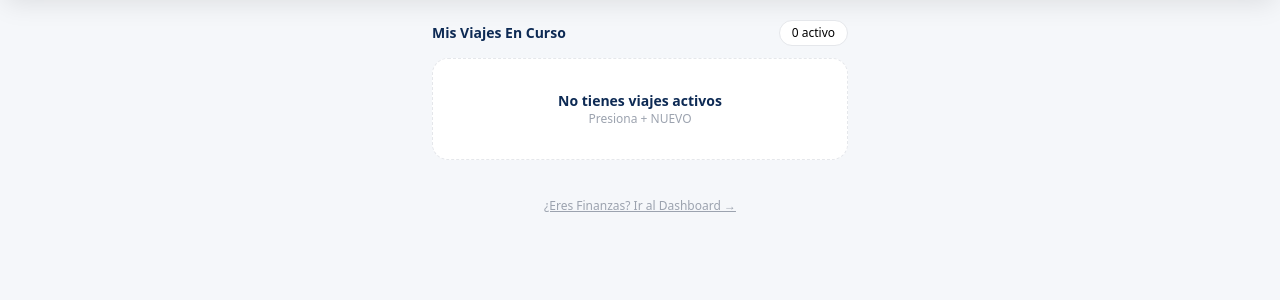
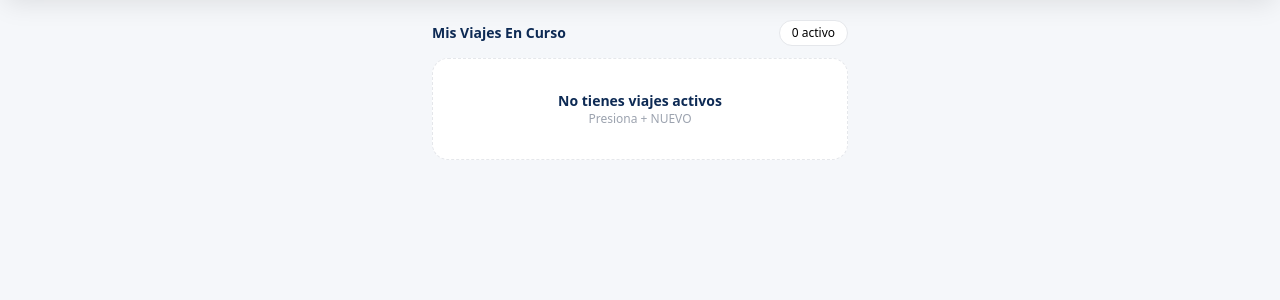
Before and after one commit to Zumeram/lasama-peajes, a Django app: page / in a window 1280 px wide. Shown: the part 444-744 px from the top of the page. Run offline with Django 4.2, Linux system fonts and the light colour scheme; data that the repository does not hold is empty; some libraries are stand-ins or nearby versions.

Commit message:
Remove Finanzas Dashboard link from lista.html
Removed link to Finanzas Dashboard from the list page.

```diff
--- a/viajes/templates/viajes/lista.html
+++ b/viajes/templates/viajes/lista.html
@@ -48,9 +48,6 @@
     <div class="text-xs text-gray-400">Presiona + NUEVO</div>
   </div>
   {% endfor %}
-  <div class="mt-8 text-center">
-    <a href="/finanzas/" class="text-xs text-gray-400 underline">¿Eres Finanzas? Ir al Dashboard →</a>
-  </div>
 </div>
 
 </body>
```
